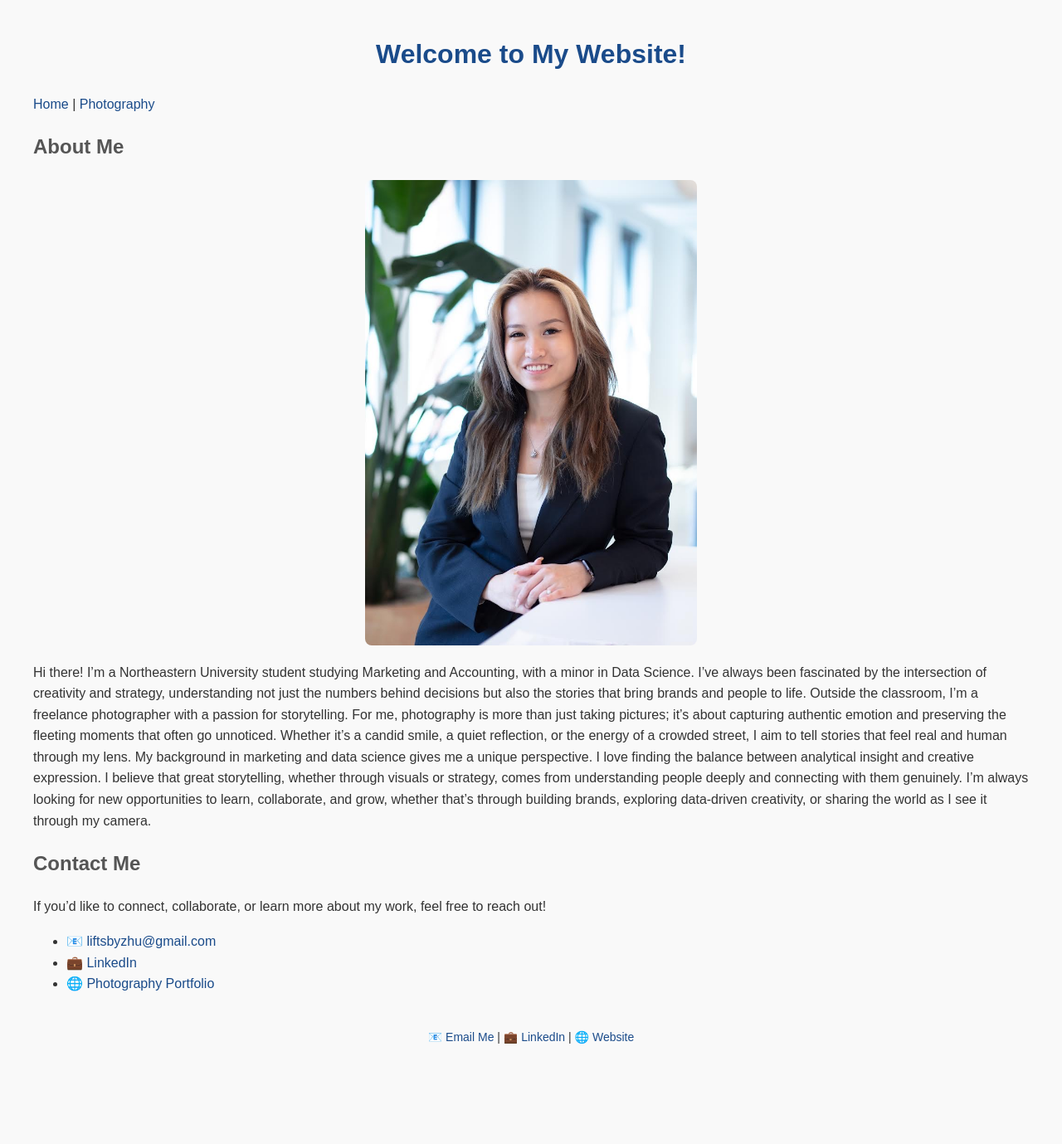
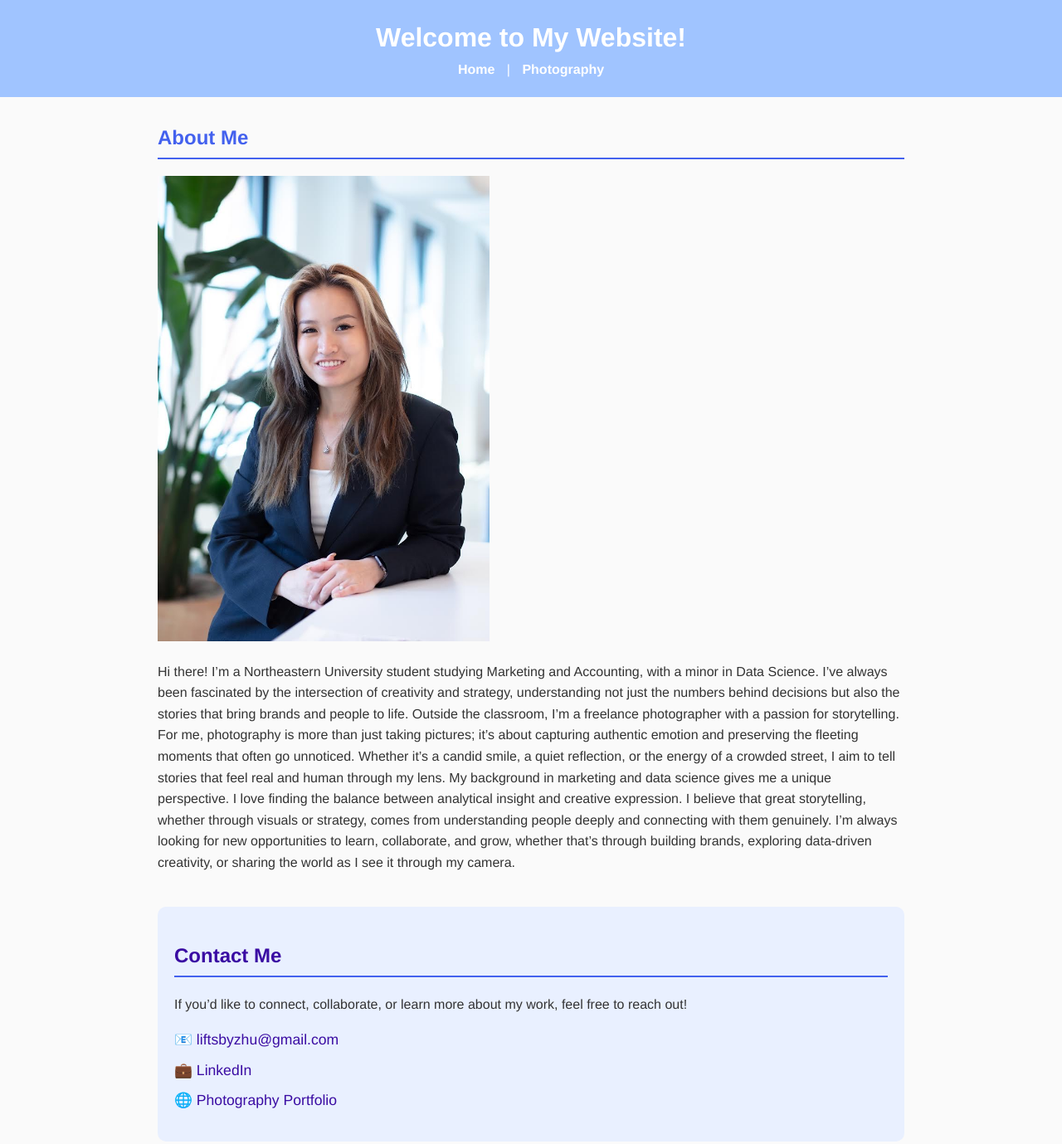
Before and after one commit to zhuwendy2/Wendy-Website, a plain HTML site: page index.html in a window 1280 px wide. Shown: the top 1379 px of the page at 83% size. Before the commit the page ends 1301 px from the top, so only its background shows below. Drawn offline with Linux system fonts and the light colour scheme.

Commit message:
Refactor CSS for improved styling and layout

```diff
--- a/style.css
+++ b/style.css
@@ -1,58 +1,98 @@
+/* General Page Styling */
 body {
-    font-family: Arial, sans-serif;
+    font-family: 'Helvetica Neue', Arial, sans-serif;
+    margin: 0;
+    padding: 0;
+    background-color: #fafafa;
+    color: #333;
     line-height: 1.6;
-    margin: 40px;
-    background-color: #f9f9f9;
-    color: #333;
 }
 
-/* Headings */
-h1 {
-    color: #1a4b8a;
+
+header {
+    background-color: #a0c4ff;
+    color: #fff;
+    padding: 20px 0;
     text-align: center;
 }
 
-h3, h2 {
-    color: #555;
+header h1 {
+    margin: 0;
 }
 
-/* Links */
-a {
-    color: #1a4b8a;
+nav a {
+    color: #fff;
+    text-decoration: none;
+    margin: 0 10px;
+    font-weight: bold;
+}
+
+nav a:hover {
+    text-decoration: underline;
+}
+
+main {
+    max-width: 900px;
+    margin: 30px auto;
+    padding: 0 20px;
+}
+
+h2 {
+    color: #4361ee;
+    border-bottom: 2px solid #4361ee;
+    padding-bottom: 5px;
+}
+
+.profile-img {
+    border-radius: 10px;
+    margin: 10px;
+    box-shadow: 0 4px 8px rgba(0,0,0,0.1);
+}
+
+#contact {
+    background-color: #e9f0ff;
+    padding: 20px;
+    margin-top: 40px;
+    border-radius: 10px;
+}
+
+#contact h2 {
+    color: #3a0ca3;
+}
+
+#contact ul {
+    list-style: none;
+    padding: 0;
+}
+
+#contact li {
+    margin: 8px 0;
+    font-size: 1.1em;
+}
+
+#contact a {
+    color: #3a0ca3;
     text-decoration: none;
 }
 
-a:hover {
+#contact a:hover {
     text-decoration: underline;
 }
 
-/* Image styling */
-img {
-    display: block;
-    margin: 20px auto;
-    border-radius: 8px;
+/* Footer */
+footer {
+    background-color: #a0c4ff;
+    color: #fff;
+    text-align: center;
+    padding: 15px 0;
+    margin-top: 40px;
 }
 
-/* Button styling */
-button {
-    display: block;
-    margin: 20px auto;
-    background-color: #1a4b8a;
-    color: white;
-    border: none;
-    padding: 10px 18px;
-    border-radius: 6px;
-    cursor: pointer;
-    font-size: 16px;
+footer a {
+    color: #fff;
+    text-decoration: none;
 }
 
-button:hover {
-    background-color: #163a6b;
+footer a:hover {
+    text-decoration: underline;
 }
-
-/* Footer styling */
-footer {
-    text-align: center;
-    margin-top: 40px;
-    font-size: 14px;
-}
```
